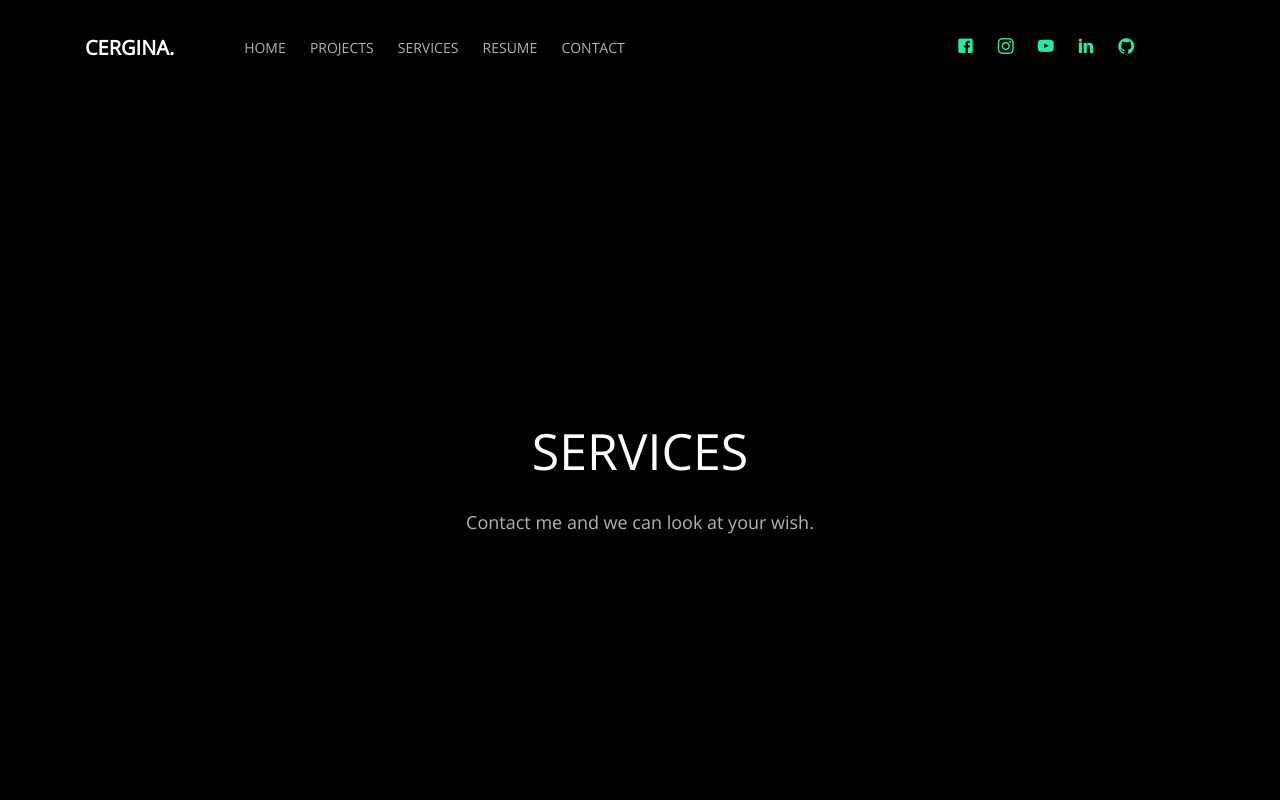
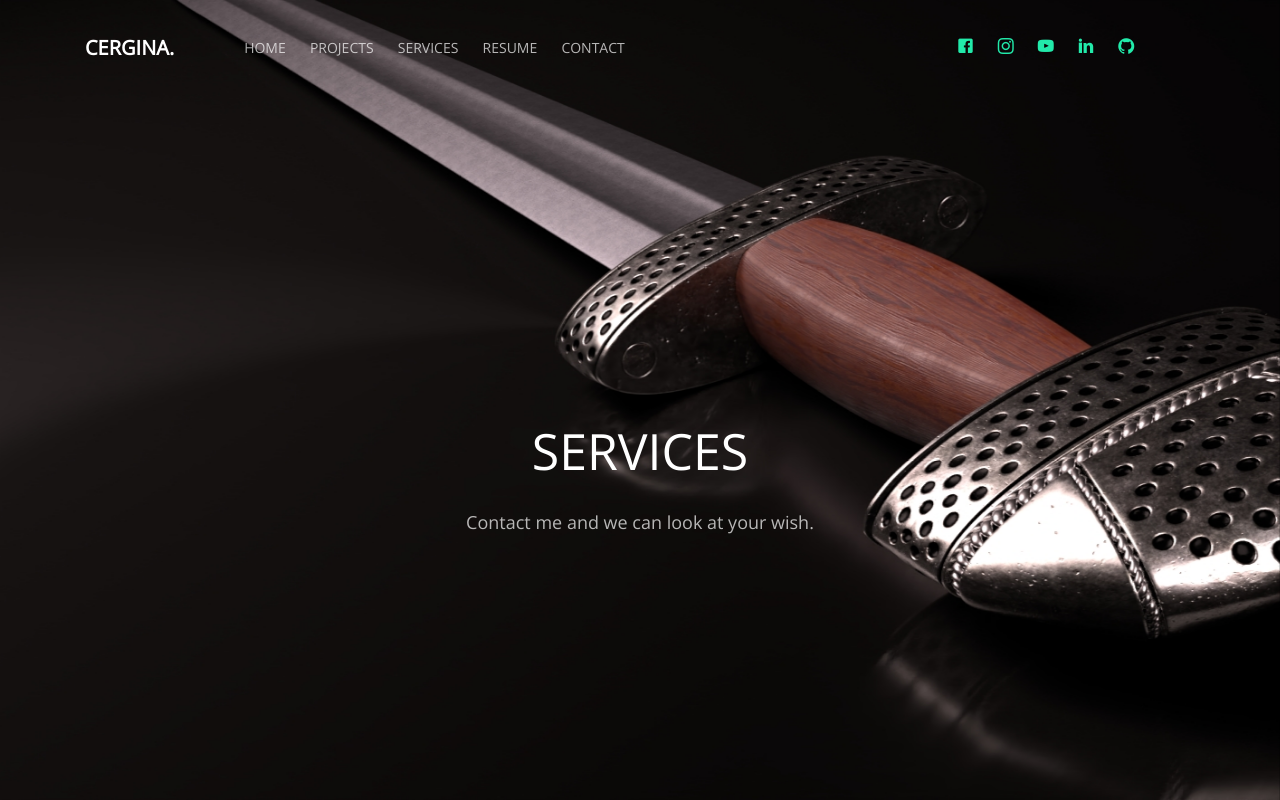
Before and after one commit to cergina/cergina.github.io, a website: page m_services.html in a window 1280 px wide. Shown: the top 800 px of the page. Drawn offline with nearby package versions, Linux system fonts and the light colour scheme; files whose address does not match are found by name.

Commit message:
fix for services noit containing main image

```diff
--- a/m_services.html
+++ b/m_services.html
@@ -31,7 +31,7 @@
 
   <section class="probootstrap-slider flexslider">
     <ul class="slides">
-      <li style="background-image: url(img/mec1.jpg);">
+      <li style="background-image: url(img/slider_sword.jpg);">
         <div class="container">
           <div class="row">
             <div class="col-md-12 text-center">
```
